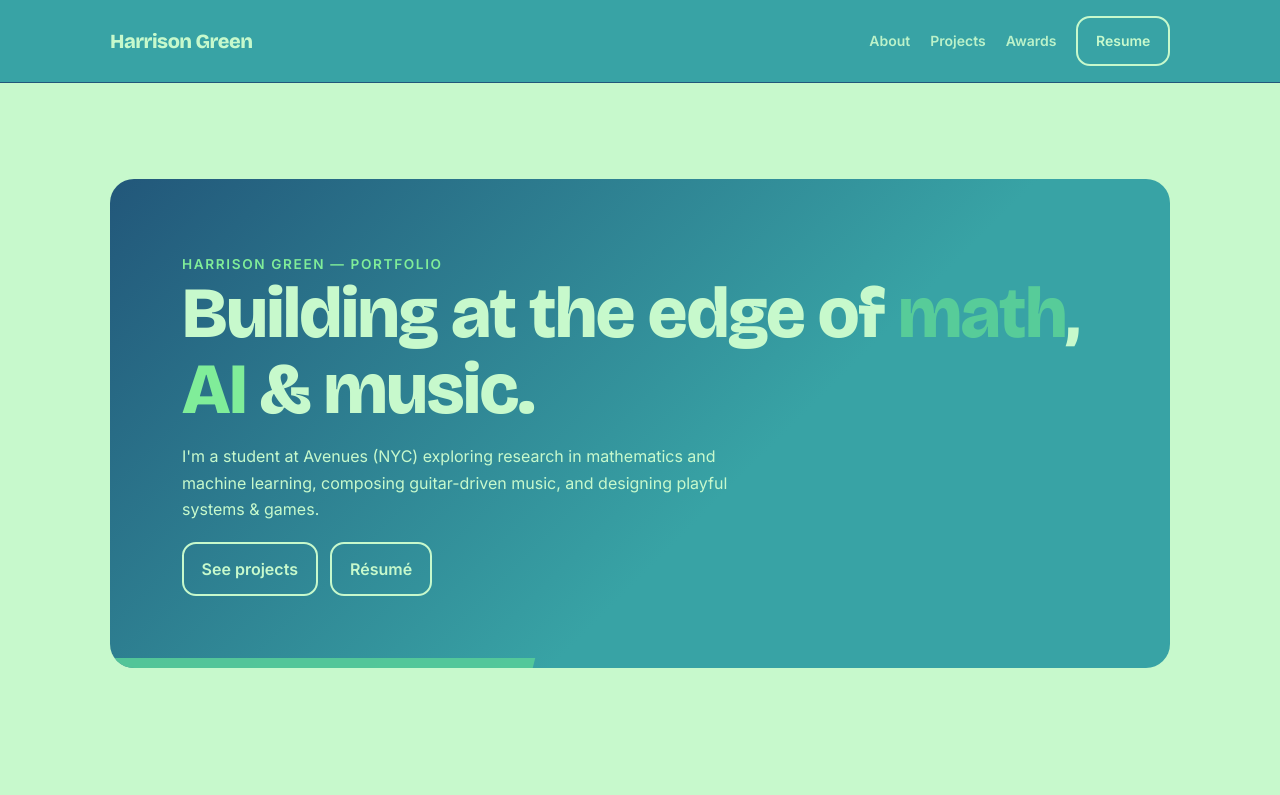
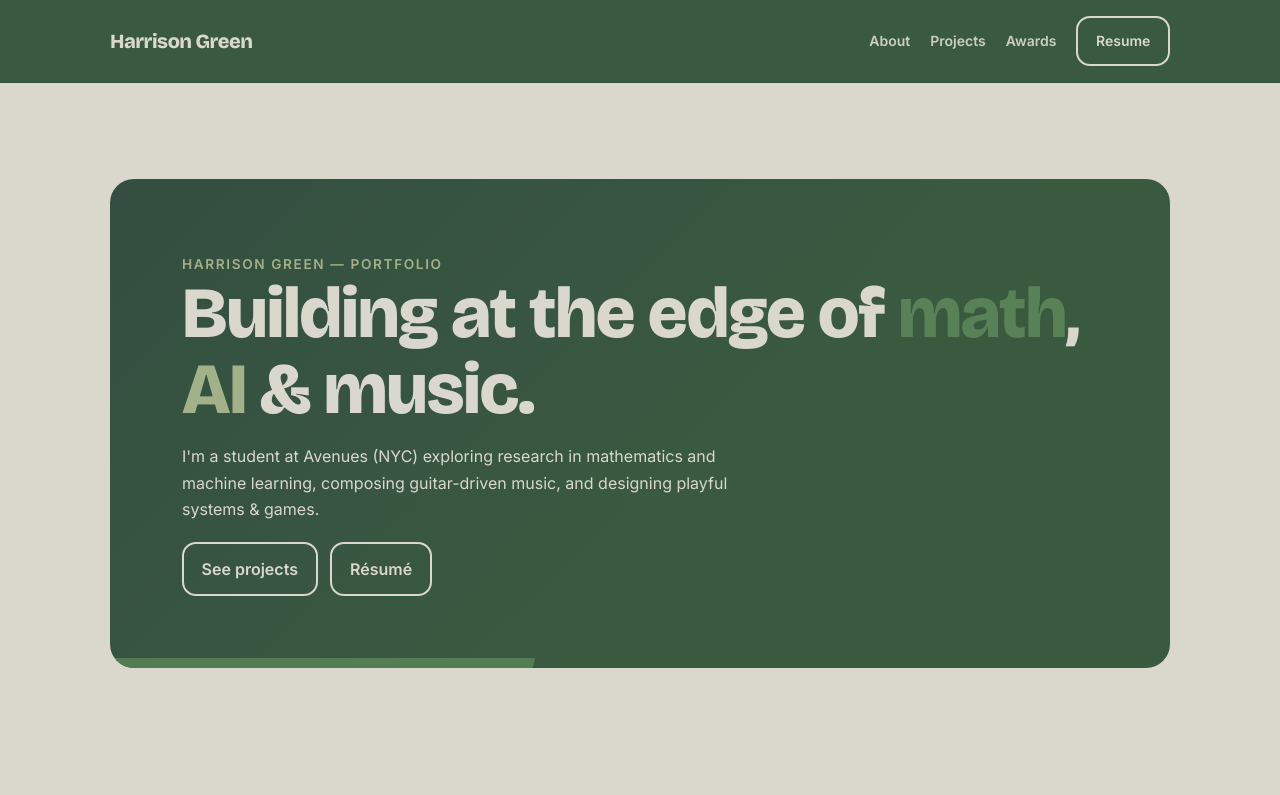
Before and after one commit to bingst0n/bingst0n.github.io, a Next.js app: page / in a window 1280 px wide. Shown: the top 795 px of the page. Built offline with nearby package versions, Linux system fonts and the light colour scheme.

Commit message:
Palette: switch to earthy green scheme (timberwolf/sage/fern/hunter/brunswick)

```diff
--- a/app/globals.css
+++ b/app/globals.css
@@ -8,12 +8,19 @@
 }
 
 :root {
-  /* Palette */
-  --lapis-lazuli: #22577aff;
-  --verdigris: #38a3a5ff;
-  --emerald: #57cc99ff;
-  --light-green: #80ed99ff;
-  --tea-green: #c7f9ccff;
+  /* New Earthy Palette */
+  --timberwolf: #dad7cdff;
+  --sage: #a3b18aff;
+  --fern-green: #588157ff;
+  --hunter-green: #3a5a40ff;
+  --brunswick-green: #344e41ff;
+
+  /* Backward-compat mapping (keeps current components working) */
+  --lapis-lazuli: var(--brunswick-green);
+  --verdigris: var(--hunter-green);
+  --emerald: var(--fern-green);
+  --light-green: var(--sage);
+  --tea-green: var(--timberwolf);
 
   /* Aliases used across the site */
   --ink: var(--lapis-lazuli);
```
